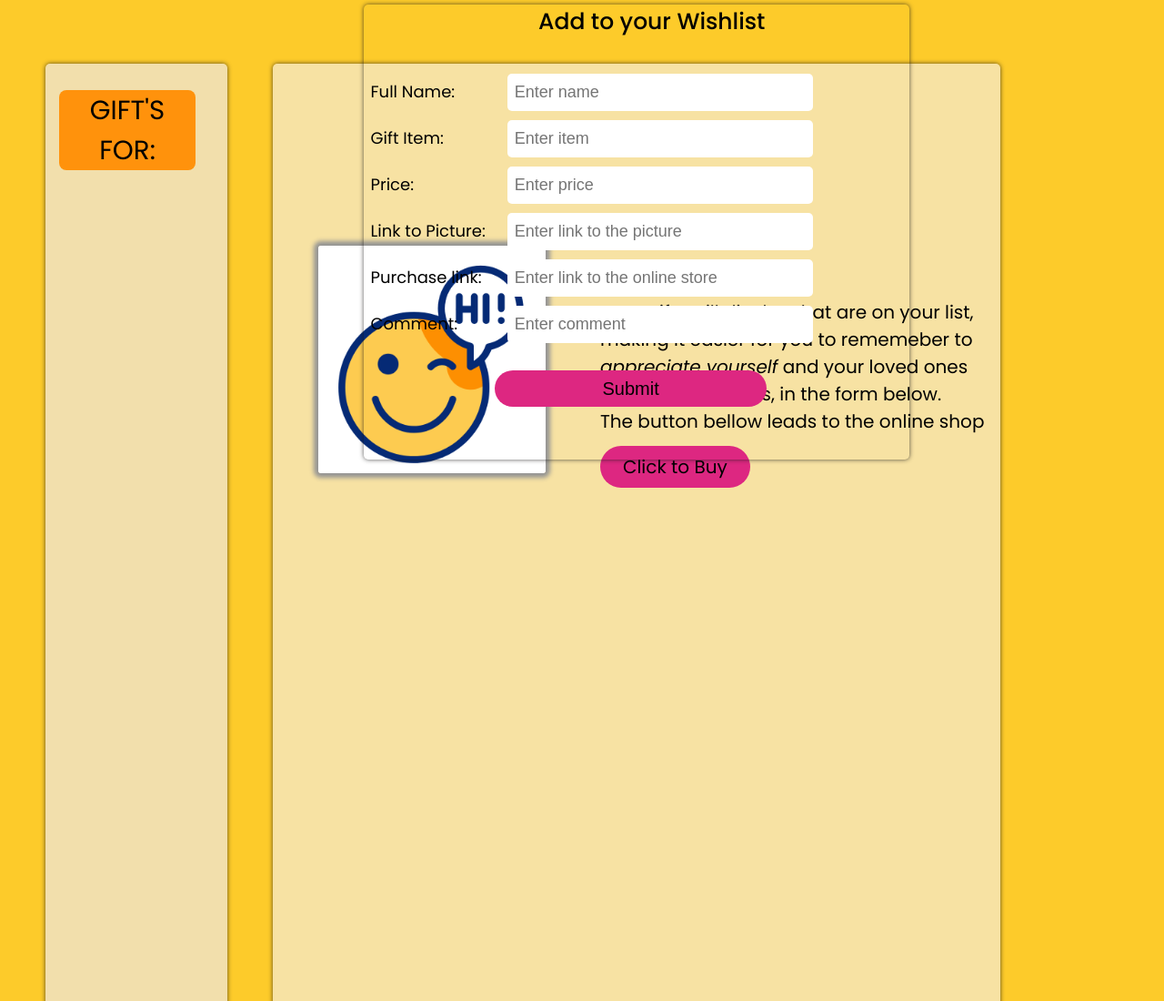
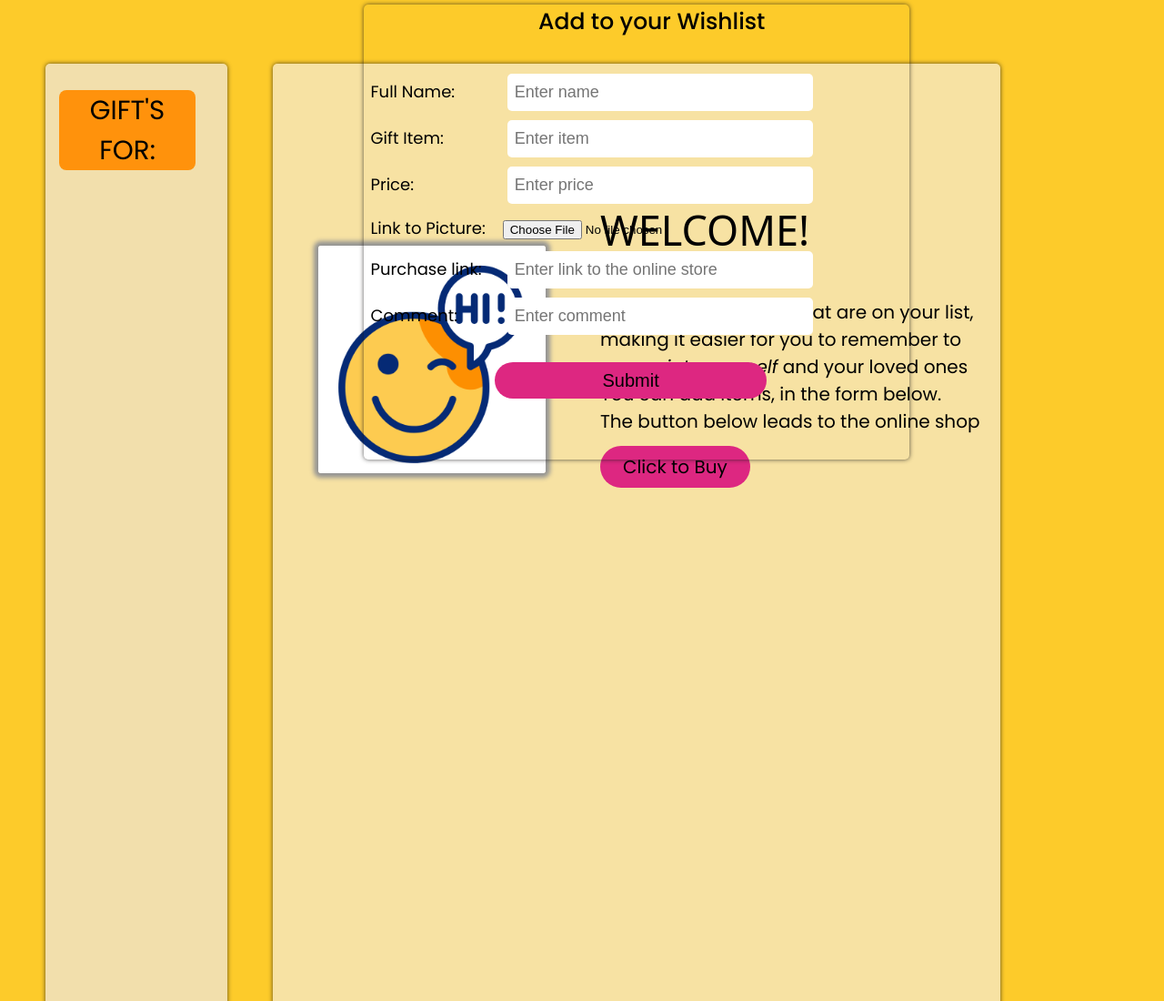
Before and after one commit to Gakeniii/Phase1-Final-project, a website: page index.html in a window 1280 px wide. Shown: the top 1100 px of the page at 91% size. Drawn offline with Linux system fonts and the light colour scheme; no server answers.

Commit message:
Update index.html

```diff
--- a/index.html
+++ b/index.html
@@ -24,9 +24,9 @@
         </div>
         <div id="giftDisplay">
             <p id="nameGift">Welcome! </p>
-            <p id="itemGift">Here gifts will display that are on your list,<br>making it easier for you to rememeber to
+            <p id="itemGift">Here gifts will display that are on your list,<br>making it easier for you to remember to
                 <i>appreciate yourself</i> and your loved ones <br>
-                You can add items, in the form below. <br>The button bellow leads to the online shop
+                You can add items, in the form below. <br>The button below leads to the online shop
             </p>
             <p id="newGiftAdd"></p>
             <p id="priceGift"></p>
@@ -58,7 +58,7 @@
                 <input type="text" id="priceInput" name="price" placeholder="Enter price" required><br>
 
                 <label for="picture">Link to Picture:</label>
-                <input type="text" id="pictureInput" name="picture" placeholder="Enter link to the picture" required><br>
+                <input type="file" id="pictureInput" name="picture" placeholder="Enter link to the picture" required><br>
 
                 <label for="link">Purchase link:</label>
                 <input type="text" id="linkInput" name="link" placeholder="Enter link to the online store" required><br>
```
